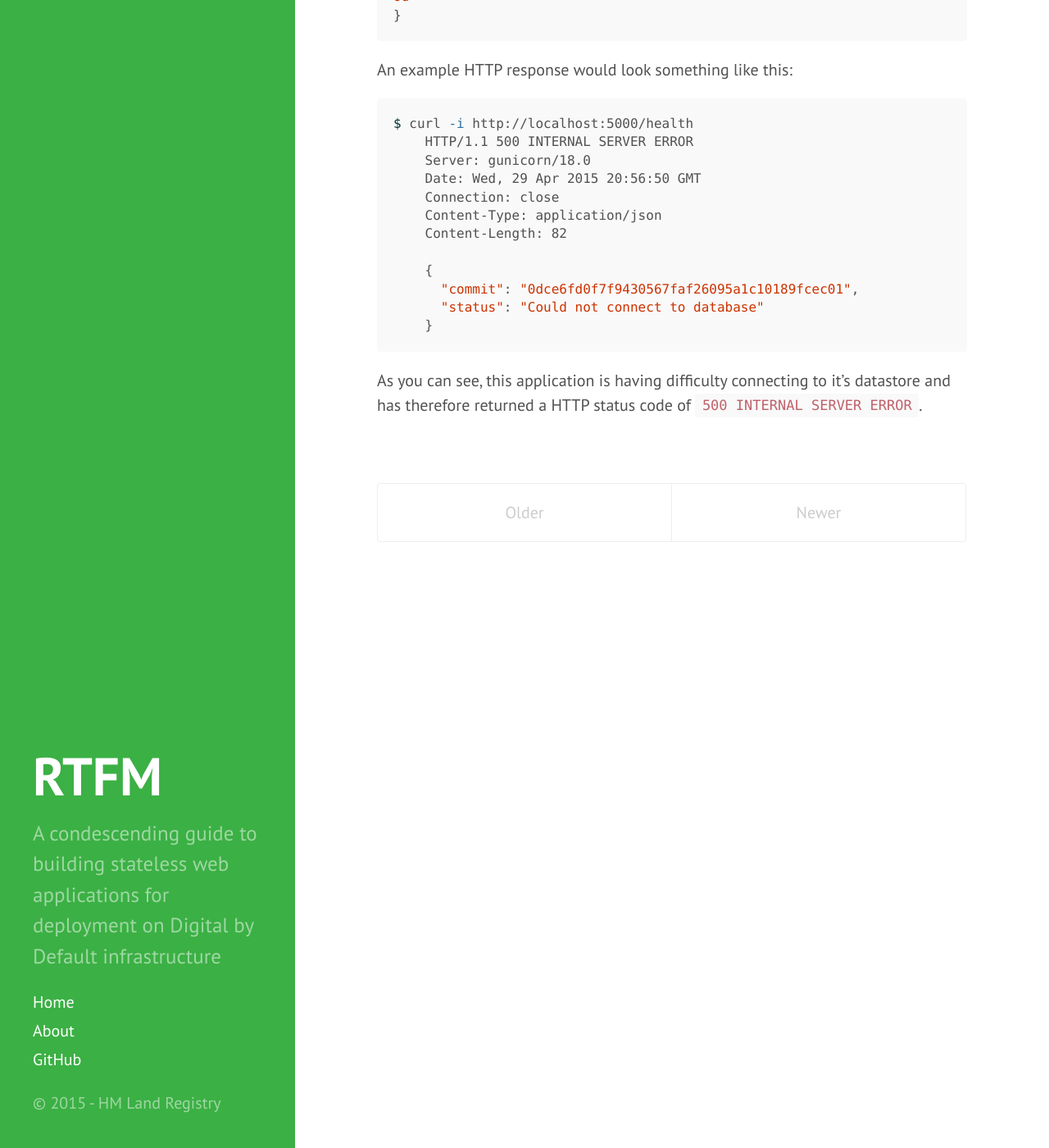
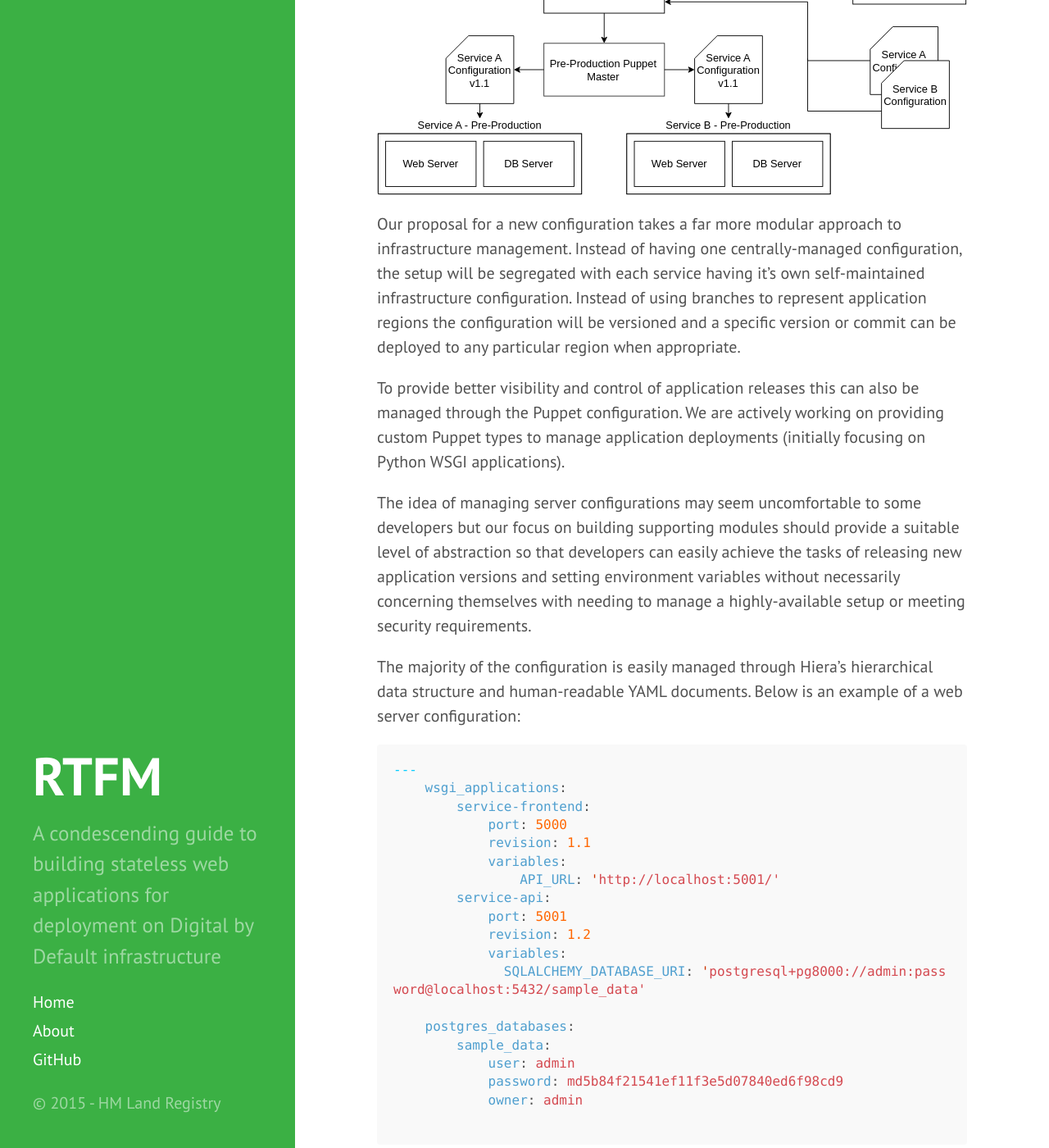
Before and after one commit to Shasthojoy/rtfm, a Jekyll site: the page built from index.html, in a window 1280 px wide and 1400 px high, scrolled down 2125 px. Shown: the whole window at 82% size. Built offline with Jekyll 4.4.1, drawn with Linux system fonts in a browser that asks for light colours; Markdown is read by kramdown in place of the engine named in the settings; the list of posts is cut into pages by our own code; some of the changed text lies outside the part shown.

Commit message:
Added additional post

````diff
--- a/_layouts/post.html
+++ b/_layouts/post.html
@@ -10,7 +10,7 @@ layout: default
 
 {% if site.related_posts != null %}
 <div class="related">
-  <h2>Related Psts</h2>
+  <h2>Related Posts</h2>
   <ul class="related-posts">
     {% for post in site.related_posts limit:3 %}
       <li>
--- /dev/null
+++ b/_posts/2015-06-10-application-deployment-solutions.md
@@ -0,0 +1,65 @@
+---
+layout: post
+title: A revised approach to application & infrastructure deployments
+author: Ben Fairless
+---
+
+A revised approach to application & infrastructure deployment
+=============================================================
+
+Over the last few weeks the Web Operations team has been working to try and define a standardised method for running applications in a live environment for Digital by Default services.
+
+Currently, there is a lack of visibility for the development teams of what their Pre-Production and Production regions look like, what versions of their applications are deployed into those regions, and timing application releases so that compatible versions are deployed together. Making corresponding infrastructure changes necessary to implement new service features in a timely manner is also difficult.
+
+As we move into developing a more mature, highly-available platform, such limitations will become more problematic and hinder the delivery and stability of our services.
+
+In order to eliminate these issues we have started on a path to deliver an improved solution, allowing easy deployment and providing more control and flexibility to development teams.
+
+
+
+## The old setup - a monolithic Puppet configuration
+
+![Diagram of old Puppet setup]({{ site.baseurl }}/assets/old-puppet.svg)
+
+Our current configuration is relatively monolithic, with the majority of the infrastructure configuration being contained within a single code repository.
+
+There is a branch in version control for each application region. When changes are pushed to a branch, they are then propagated to all servers in the equivalent region. All services share a central configuration.
+
+All application releases are managed independently and pulled straight from version control, deployed through Jenkins, and manged through various shell scripts.
+
+Our focus in developing this solution was to provide as much shared configuration as possible; unfortunately, due to our limited smoke testing, this also means breaking as many things as possible when a change is made.
+
+
+## Using modular Puppet & Hiera configurations to deploy applications
+
+![Diagram of new Puppet setup]({{ site.baseurl }}/assets/new-puppet.svg)
+
+Our proposal for a new configuration takes a far more modular approach to infrastructure management. Instead of having one centrally-managed configuration, the setup will be segregated with each service having it's own self-maintained infrastructure configuration. Instead of using branches to represent application regions the configuration will be versioned and a specific version or commit can be deployed to any particular region when appropriate.
+
+To provide better visibility and control of application releases this can also be managed through the Puppet configuration. We are actively working on providing custom Puppet types to manage application deployments (initially focusing on Python WSGI applications).
+
+The idea of managing server configurations may seem uncomfortable to some developers but our focus on building supporting modules should provide a suitable level of abstraction so that developers can easily achieve the tasks of releasing new application versions and setting environment variables without necessarily concerning themselves with needing to manage a highly-available setup or meeting security requirements.
+
+The majority of the configuration is easily managed through Hiera's hierarchical data structure and human-readable YAML documents. Below is an example of a web server configuration:
+
+```yaml
+---
+    wsgi_applications:
+        service-frontend:
+            port: 5000
+            revision: 1.1
+            variables:
+                API_URL: 'http://localhost:5001/'
+        service-api:
+            port: 5001
+            revision: 1.2
+            variables:
+              SQLALCHEMY_DATABASE_URI: 'postgresql+pg8000://admin:password@localhost:5432/sample_data'
+
+    postgres_databases:
+        sample_data:
+            user: admin
+            password: md5b84f21541ef11f3e5d07840ed6f98cd9
+            owner: admin
+
+```
````
Also changed, not shown: assets/new-puppet.svg (added), assets/old-puppet.svg (added).
